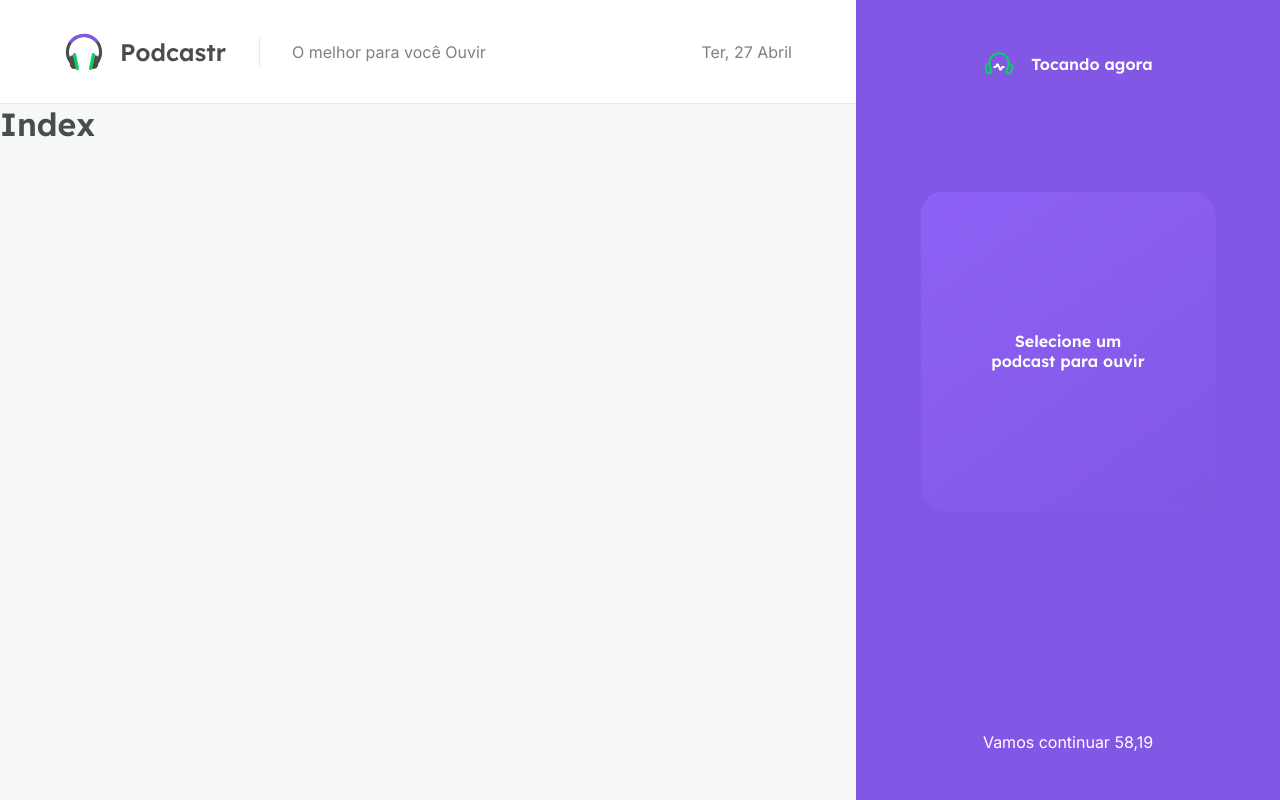
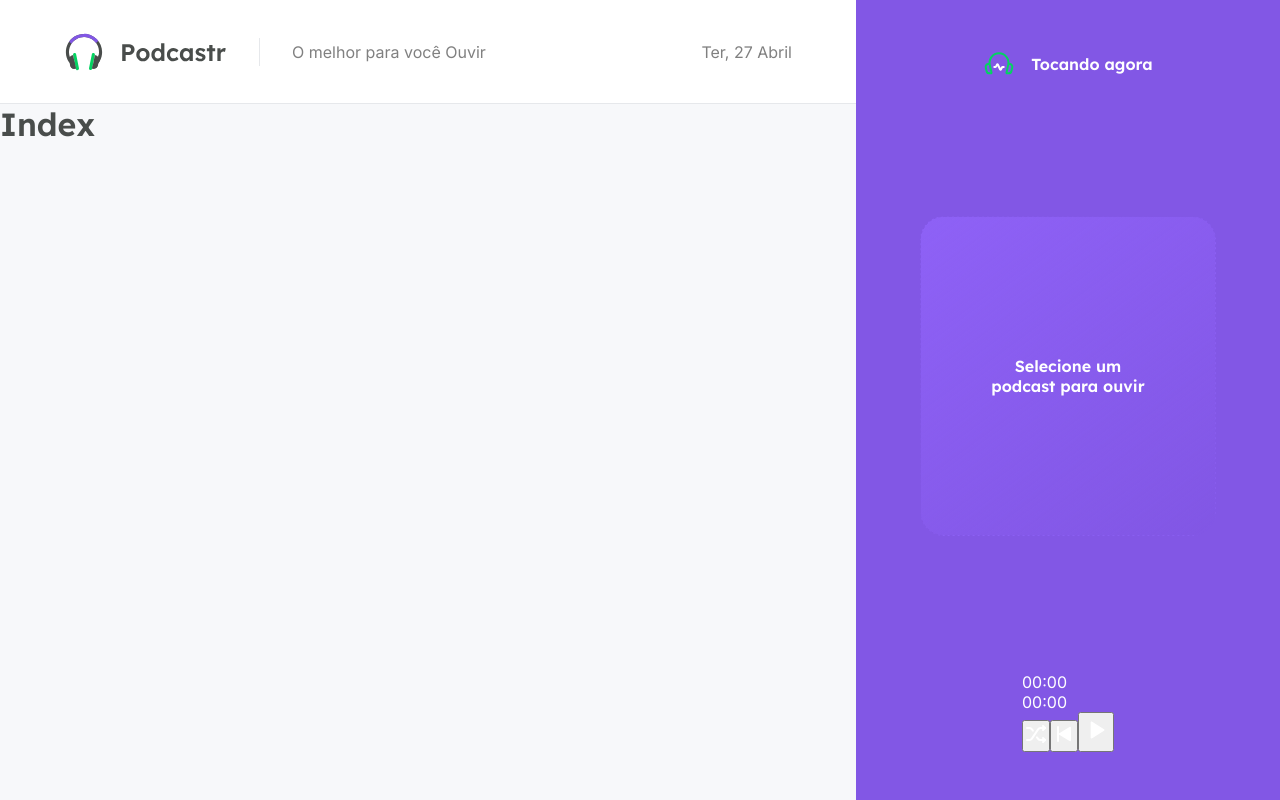
Before and after one commit to weslleson22/nlw5postcast, a Next.js app in the folder react/postcast/: page / in a window 1280 px wide. Built offline with nearby package versions, Linux system fonts and the light colour scheme.

Commit message:
Styles do play

```diff
--- a/react/postcast/src/components/Player/index.tsx
+++ b/react/postcast/src/components/Player/index.tsx
@@ -10,8 +10,28 @@
                 <strong>Selecione um podcast para ouvir</strong>
             </div>
 
-            <footer></footer>
-           Vamos continuar 58,19
+            <footer>
+                <div className={styles.progress}>
+                <span>00:00</span>
+                <div className={styles.emptySlider}/>
+                <span>00:00</span>
+                </div>
+                <div className={styles.buttons}>
+                    <button type="button">
+                        <img src="/shuffle.svg" alt="Embralhar"/>
+
+                    </button>
+                    <button type="button">
+                        <img src="/play-previous.svg" alt="Tocar anterior"/>
+                    </button>
+                    <button type="button" className={styles.playbutton}>
+                        <img src="/play.svg" alt="Trocar"/>
+
+                    </button>
+                </div>
+
+            </footer>
+
         </div>
 
     );
```
